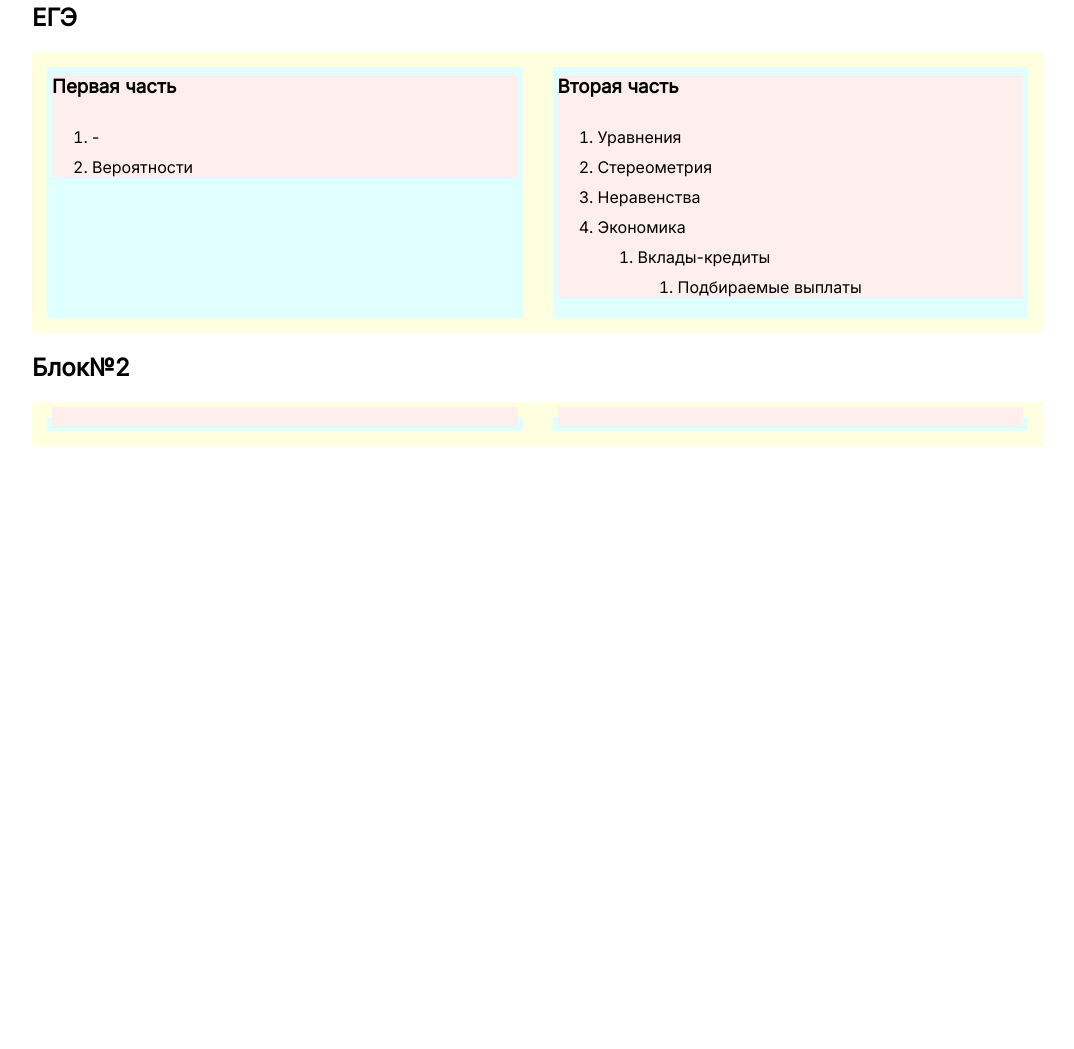
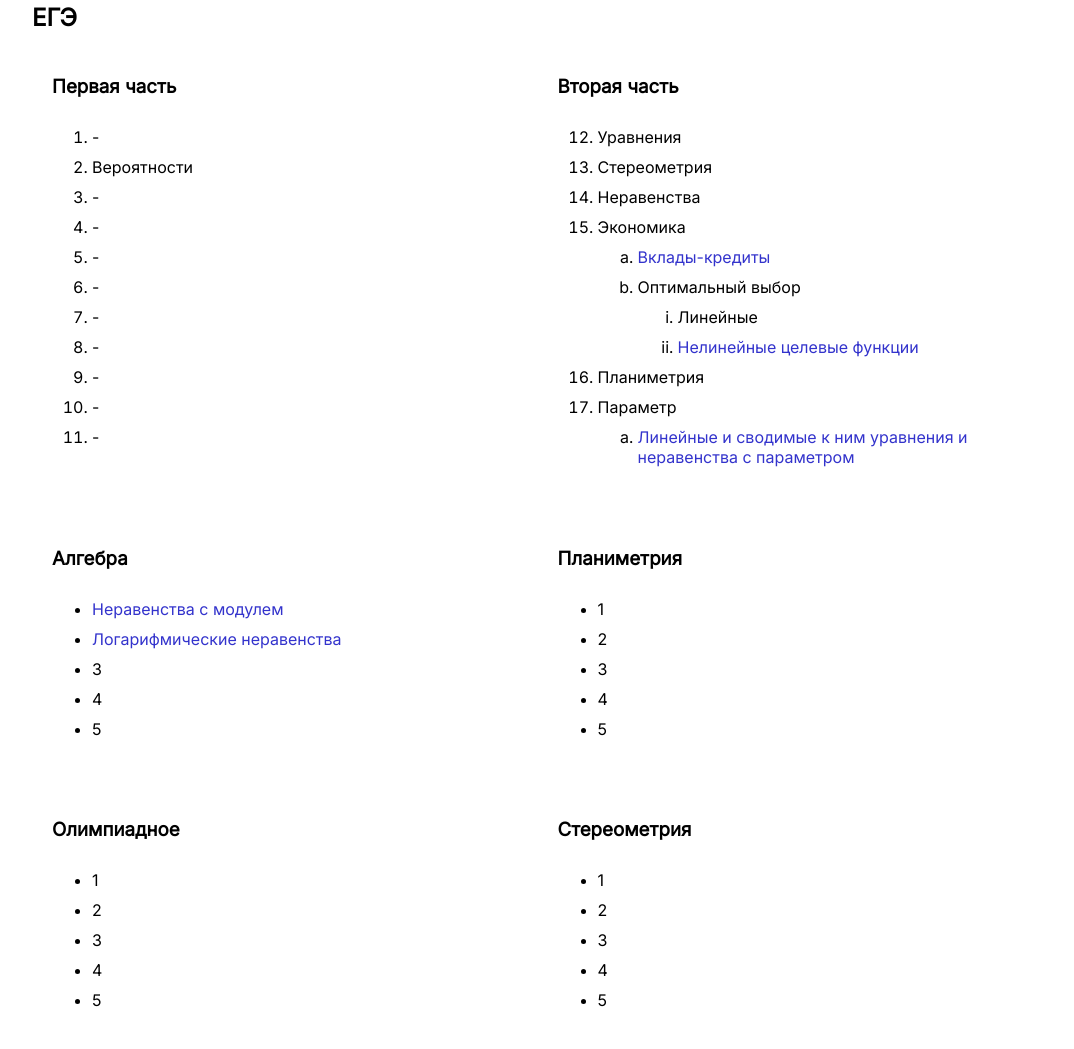
Before and after one commit to rinsgray/infaculty-math, a Gatsby site: page /tasks in a window 1280 px wide. Shown: the part 217-1266 px from the top of the page, without its empty margins (76-1150 px from the left). Built offline with nearby package versions, Linux system fonts and the light colour scheme; Gatsby itself is replaced by a stand-in of ours.

Commit message:
Site Data + ref

```diff
--- a/src/components/insideBlock.module.css
+++ b/src/components/insideBlock.module.css
@@ -1,10 +1,9 @@
 .inblock {
-  background: #FFEEEE;
+  background: #FFFFFF;
   margin-top: -15px;
   list-style: none;
 }
 
 li {
-  list-style-type: decimal;
   padding-top: 10px;
 }
--- a/src/components/layout.js
+++ b/src/components/layout.js
@@ -20,7 +20,6 @@ export default function Layout(props) {
     <ul>
 
     <li><Link to = '/materials/' getProps={isActive}><p>Материалы</p></Link></li>
-    <li><Link to = '/schedule/' getProps={isActive}><p>Занятия</p></Link></li>
     <li><Link to = '/tasks/' getProps={isActive}><p>Сборник задач</p></Link></li>
     <li><Link to = '/articles/' getProps={isActive}><p>Статьи</p></Link></li>
 
--- /dev/null
+++ b/src/components/refBlock.module.css
@@ -0,0 +1,13 @@
+.refblock {
+  background: #FFFFFF;
+  list-style: none;
+  padding-top: 20px;
+  width: 80%;
+  margin-left: auto;
+  margin-right: auto;
+}
+
+li {
+  padding-top: 15px;
+  line-height: 1.5;
+}
--- a/src/components/twoColumnBlock.module.css
+++ b/src/components/twoColumnBlock.module.css
@@ -3,7 +3,7 @@
   flex-direction: row;
   flex-wrap: wrap;
   width: 100%;
-  background: #FFFFE0
+  background: #FFFFFF
 }
 
 .column {
@@ -12,7 +12,7 @@
   flex-basis: 100%;
   margin: 15px;
   padding: 5px;
-  background: #E0FFFF
+  background: #FFFFFF
 }
 
 
--- a/src/pages/tasks.js
+++ b/src/pages/tasks.js
@@ -11,37 +11,89 @@ export default function Home(){
       blockHeader = 'ЕГЭ'
       left = <div>
         <InsideBlock inheader='Первая часть'>
-        <ul>
+        <ol>
           <li>-</li>
           <li>Вероятности</li>
-        </ul>
+          <li>-</li>
+          <li>-</li>
+          <li>-</li>
+          <li>-</li>
+          <li>-</li>
+          <li>-</li>
+          <li>-</li>
+          <li>-</li>
+          <li>-</li>
+        </ol>
         </InsideBlock>
 
       </div>
       right = <div>
       <InsideBlock inheader='Вторая часть'>
-      <ul>
-        <li> Уравнения </li>
-        <li> Стереометрия </li>
-        <li> Неравенства </li>
-        <li> Экономика
-        <ul>
-          <li>Вклады-кредиты
-            <ul>
-              <li>Подбираемые выплаты</li>
-            </ul>
+      <ol start='12'>
+        <li>Уравнения </li>
+        <li>Стереометрия </li>
+        <li>Неравенства </li>
+        <li>Экономика
+        <ol type='a'>
+          <li><a href='https://drive.google.com/file/d/1buhJ99x30lROK8Wo0N5LEtv56gdeEMki/view?usp=sharing'>Вклады-кредиты</a></li>
+          <li>Оптимальный выбор
+            <ol type='i'>
+              <li>Линейные</li>
+              <li><a href='https://drive.google.com/file/d/1ZTR0tHcJuNsVOk4FB5Az8fUOjpQWRO1c/view?usp=sharing'>Нелинейные целевые функции</a></li>
+            </ol>
           </li>
-        </ul>
+        </ol>
         </li>
-      </ul>
+        <li>Планиметрия </li>
+        <li>Параметр
+          <ol type='a'>
+            <li><a href='https://drive.google.com/file/d/1UBETa_y77iLMwuzvHU51JAcR76WuIToP/view?usp=sharing'>Линейные и сводимые к ним уравнения и неравенства с параметром </a></li>
+          </ol>
+        </li>
+      </ol>
       </InsideBlock>
       </div>
     />
 
     <RowBlock
-      blockHeader = 'Блок№2'
-      left = <InsideBlock> </InsideBlock>
-      right = <InsideBlock> </InsideBlock>
+      left = <InsideBlock inheader='Алгебра'>
+      <ul type='disk'>
+        <li><a href = 'https://drive.google.com/open?id=1W8uWyF12oCb5e7NFzReznCdbU7qbdtXz&authuser=bjashon%40gmail.com&usp=drive_fs'>Неравенства с модулем</a></li>
+        <li><a href = 'https://drive.google.com/file/d/1Zh3s5eTqJe6Ndy6hKErLIZ8YErwhAe8g/view?usp=sharing'>Логарифмические неравенства</a></li>
+        <li>3</li>
+        <li>4</li>
+        <li>5</li>
+      </ul>
+      </InsideBlock>
+      right = <InsideBlock inheader='Планиметрия'>
+      <ul type='disk'>
+        <li>1</li>
+        <li>2</li>
+        <li>3</li>
+        <li>4</li>
+        <li>5</li>
+      </ul>
+      </InsideBlock>
+    />
+    <RowBlock
+      left = <InsideBlock inheader='Олимпиадное'>
+      <ul type='disk'>
+        <li>1</li>
+        <li>2</li>
+        <li>3</li>
+        <li>4</li>
+        <li>5</li>
+      </ul>
+      </InsideBlock>
+      right = <InsideBlock inheader='Стереометрия'>
+      <ul type='disk'>
+        <li>1</li>
+        <li>2</li>
+        <li>3</li>
+        <li>4</li>
+        <li>5</li>
+      </ul>
+      </InsideBlock>
     />
     </Layout>
   )
--- a/src/style/global.css
+++ b/src/style/global.css
@@ -32,5 +32,5 @@ h1 {
 
 
 ul{
-  list-style: none;
+
 }
```
Also changed, not shown: src/components/refBlock.js (added, +11 -0 lines), src/pages/materials.js (+27 -2 lines).
